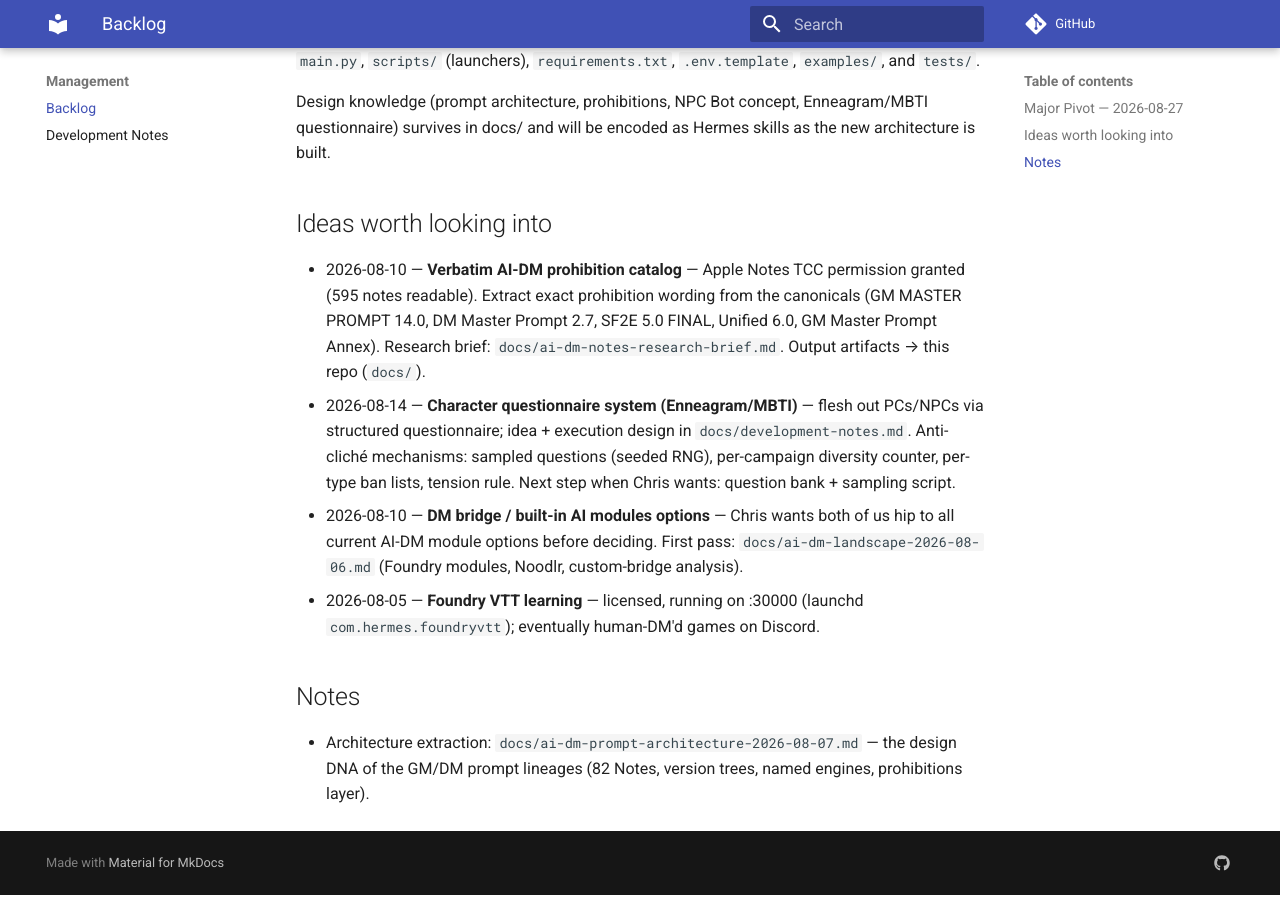
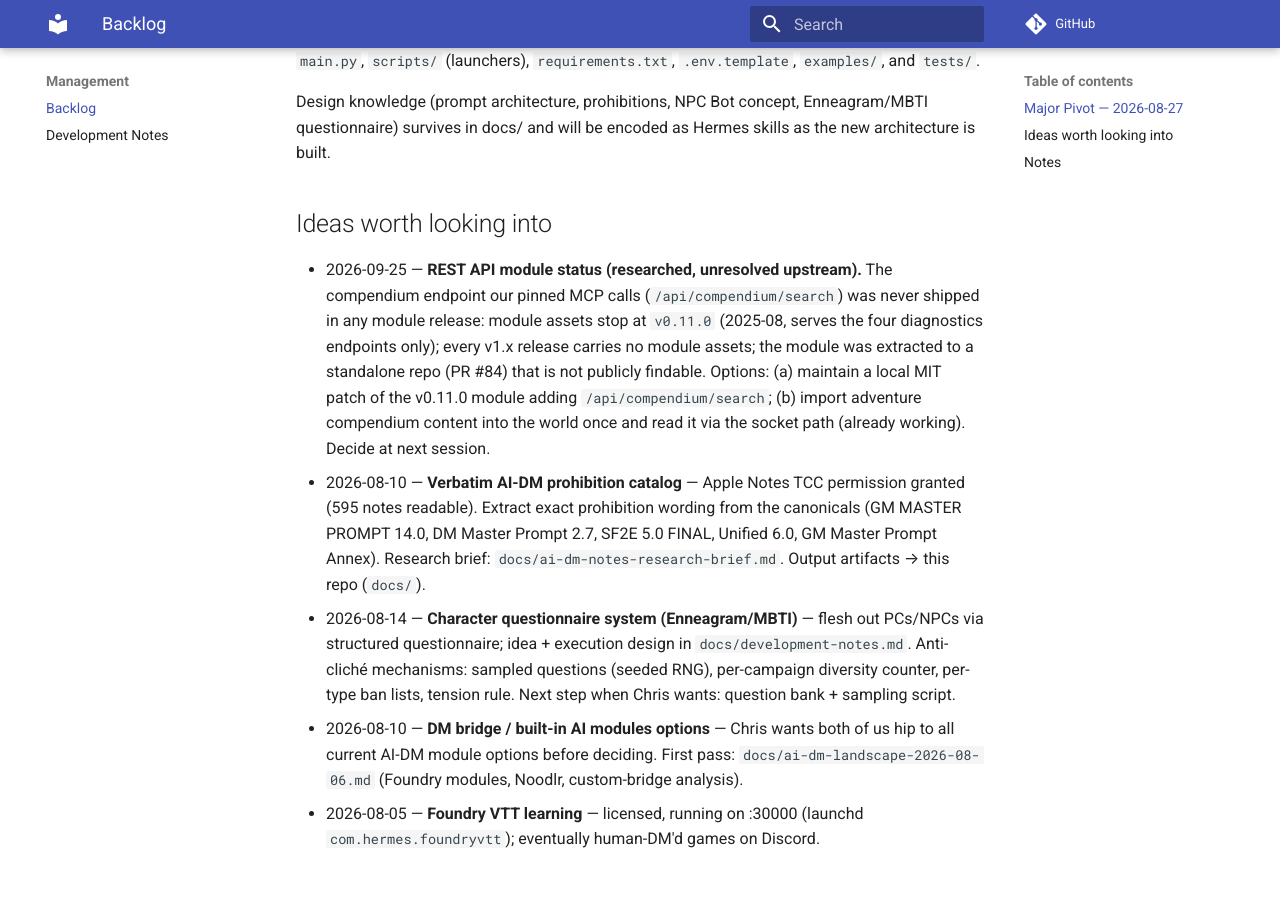
Before and after one commit to luckrucksack/ttrpg-gm, an MkDocs documentation site: the page built from docs/backlog.md, in a window 1280 px wide and 900 px high, scrolled down 543 px. Built offline with MkDocs 1.6.1 and Material for MkDocs 9.7.7, drawn with Linux system fonts in a browser that asks for light colours; comment, search, counter and statistics services are not loaded.

Commit message:
docs: backlog - REST API module upstream status + two options

```diff
--- a/docs/backlog.md
+++ b/docs/backlog.md
@@ -12,6 +12,7 @@ Design knowledge (prompt architecture, prohibitions, NPC Bot concept, Enneagram/
 
 ## Ideas worth looking into
 
+- 2026-09-25 — **REST API module status (researched, unresolved upstream).** The compendium endpoint our pinned MCP calls (`/api/compendium/search`) was never shipped in any module release: module assets stop at `v0.11.0` (2025-08, serves the four diagnostics endpoints only); every v1.x release carries no module assets; the module was extracted to a standalone repo (PR #84) that is not publicly findable. Options: (a) maintain a local MIT patch of the v0.11.0 module adding `/api/compendium/search`; (b) import adventure compendium content into the world once and read it via the socket path (already working). Decide at next session.
 - 2026-08-10 — **Verbatim AI-DM prohibition catalog** — Apple Notes TCC permission granted (595 notes readable). Extract exact prohibition wording from the canonicals (GM MASTER PROMPT 14.0, DM Master Prompt 2.7, SF2E 5.0 FINAL, Unified 6.0, GM Master Prompt Annex). Research brief: `docs/ai-dm-notes-research-brief.md`. Output artifacts → this repo (`docs/`).
 - 2026-08-14 — **Character questionnaire system (Enneagram/MBTI)** — flesh out PCs/NPCs via structured questionnaire; idea + execution design in `docs/development-notes.md`. Anti-cliché mechanisms: sampled questions (seeded RNG), per-campaign diversity counter, per-type ban lists, tension rule. Next step when Chris wants: question bank + sampling script.
 - 2026-08-10 — **DM bridge / built-in AI modules options** — Chris wants both of us hip to all current AI-DM module options before deciding. First pass: `docs/ai-dm-landscape-2026-08-06.md` (Foundry modules, Noodlr, custom-bridge analysis).
```
